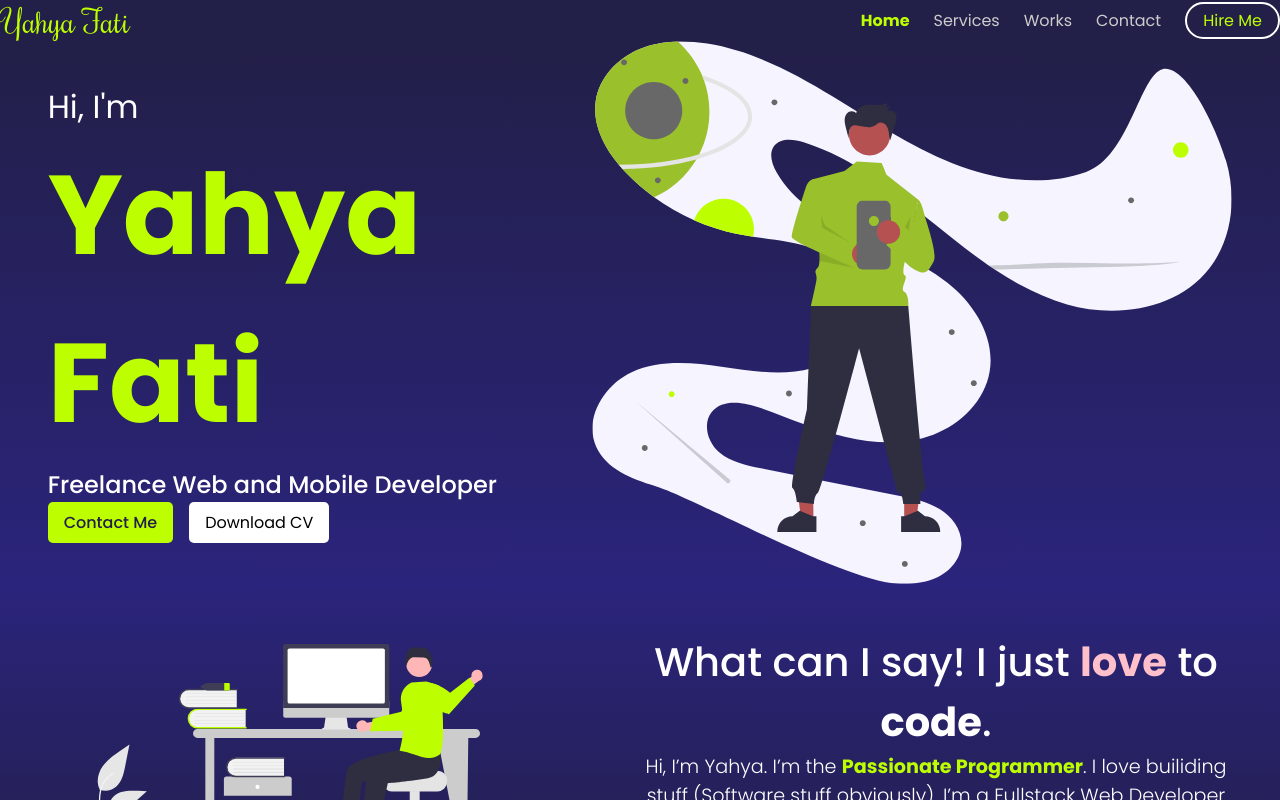
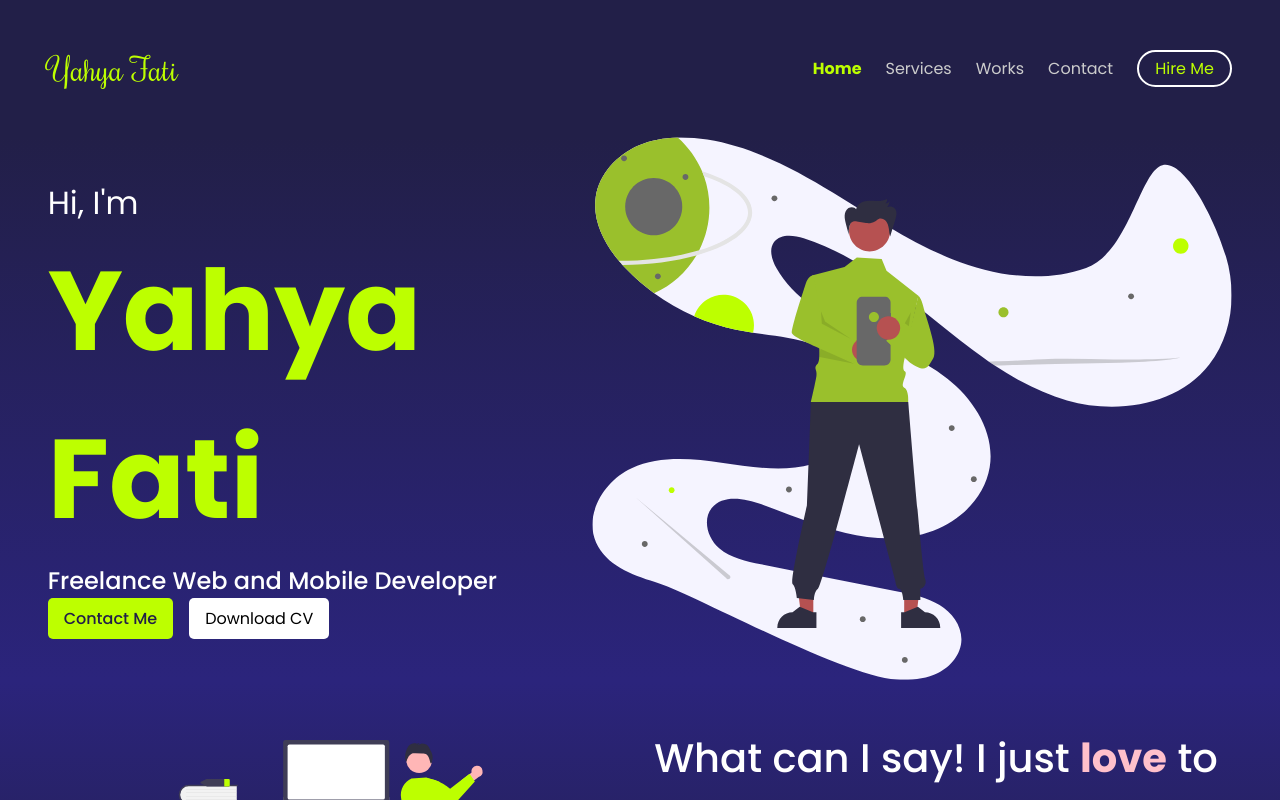
Before and after one commit to yahyafati/portfolio, a React app: page / in a window 1280 px wide. Shown: the top 800 px of the page. Built offline with nearby package versions, Linux system fonts and the light colour scheme.

Commit message:
added header padding

```diff
--- a/src/style/header/header.css
+++ b/src/style/header/header.css
@@ -8,6 +8,7 @@ header {
   -webkit-box-align: center;
       -ms-flex-align: center;
           align-items: center;
+  padding: 3rem;
 }
 
 header h1 {
--- a/src/style/header/header.scss
+++ b/src/style/header/header.scss
@@ -19,6 +19,7 @@ header {
     display: flex;
     justify-content: space-between;
     align-items: center;
+    padding: 3rem;
     // background-color: blue;
 
     h1 {
```
Also changed, not shown: 1 other file (tests, documents, lock files or other folders).
